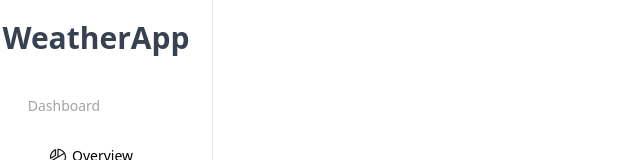
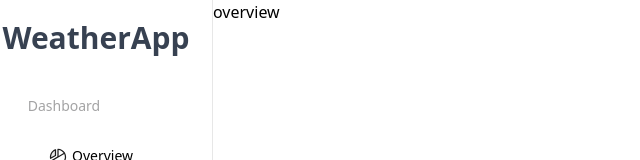
Before and after one commit to nandkishorr/WeatherApp-frontend, a React (Vite) app: page / in a window 1280 px wide. Shown: the top 160 px of the page, without its empty margins (0-640 px from the left). Built offline with nearby package versions, Linux system fonts and the light colour scheme.

Commit message:
pages routing completed

```diff
--- /dev/null
+++ b/src/Pages/Details.jsx
@@ -0,0 +1,10 @@
+
+function Details() {
+  return (
+    <div>
+      details
+    </div>
+  )
+}
+
+export default Details
--- a/src/Pages/Home.jsx
+++ b/src/Pages/Home.jsx
@@ -1,18 +1,22 @@
 import LogoutIcon from '@mui/icons-material/Logout';
+import { useEffect, useState} from 'react';
+import Overview from './Overview';
+import Details from './Details';
 function Home() {
+    const [dash,setDash] = useState(<Overview/>)
   return (
     <div className='flex flex-row'>
   <div className="w-[15rem] h-screen pr-5 py-5 left-0 top-0 border-r border-zinc-900 border-opacity-10 flex-col items-center flex sticky">
     <div className=""> <p className="text-3xl font-semibold text-gray-700" >WeatherApp</p>
     </div>
     <div className='mr-16 text-zinc-900 text-opacity-40 text-sm pt-10 p-2'>Dashboard</div>
-    <button  className='mr-2 ml-6 mb-5 mt-5 hover-bg-zinc-900 hover-bg-opacity-5 w-40 px-6 py-0.5 rounded-lg text-sm'><div className='flex'><img src='./overview.svg' alt='overviewicon' className='mr-1'/>Overview</div></button>
-    <button  className='mr-2 ml-6 hover-bg-zinc-900 hover-bg-opacity-5 w-40 px-6 py-0.5 rounded-lg text-sm'><div className='flex'><img src='./details.svg' alt='userprofile' className='mr-1'/>Details</div></button>
+    <button onClick={()=>setDash(<Overview/>)} className='mr-2 ml-6 mb-5 mt-5 hover-bg-zinc-900 hover-bg-opacity-5 w-40 px-6 py-0.5 rounded-lg text-sm'><div className='flex'><img src='./overview.svg' alt='overviewicon' className='mr-1'/>Overview</div></button>
+    <button  onClick={()=>setDash(<Details/>)} className='mr-2 ml-6 hover-bg-zinc-900 hover-bg-opacity-5 w-40 px-6 py-0.5 rounded-lg text-sm'><div className='flex'><img src='./details.svg' alt='userprofile' className='mr-1'/>Details</div></button>
     <button   className='mr-2 ml-6 hover-bg-zinc-900 hover-bg-opacity-5 mt-[450px] w-40 px-7 py-0.5 rounded-lg text-sm text-red-700 border'><div className='flex font-semibold' ><LogoutIcon/>Logout</div></button>
 
   </div>
   <div className="w-full">
-
+    {dash}
   </div>
 </div>
   )
--- a/src/Pages/Overview.jsx
+++ b/src/Pages/Overview.jsx
@@ -1,9 +1,8 @@
-import React from 'react'
 
 function Overview() {
   return (
     <div>
-
+      overview
     </div>
   )
 }
```
